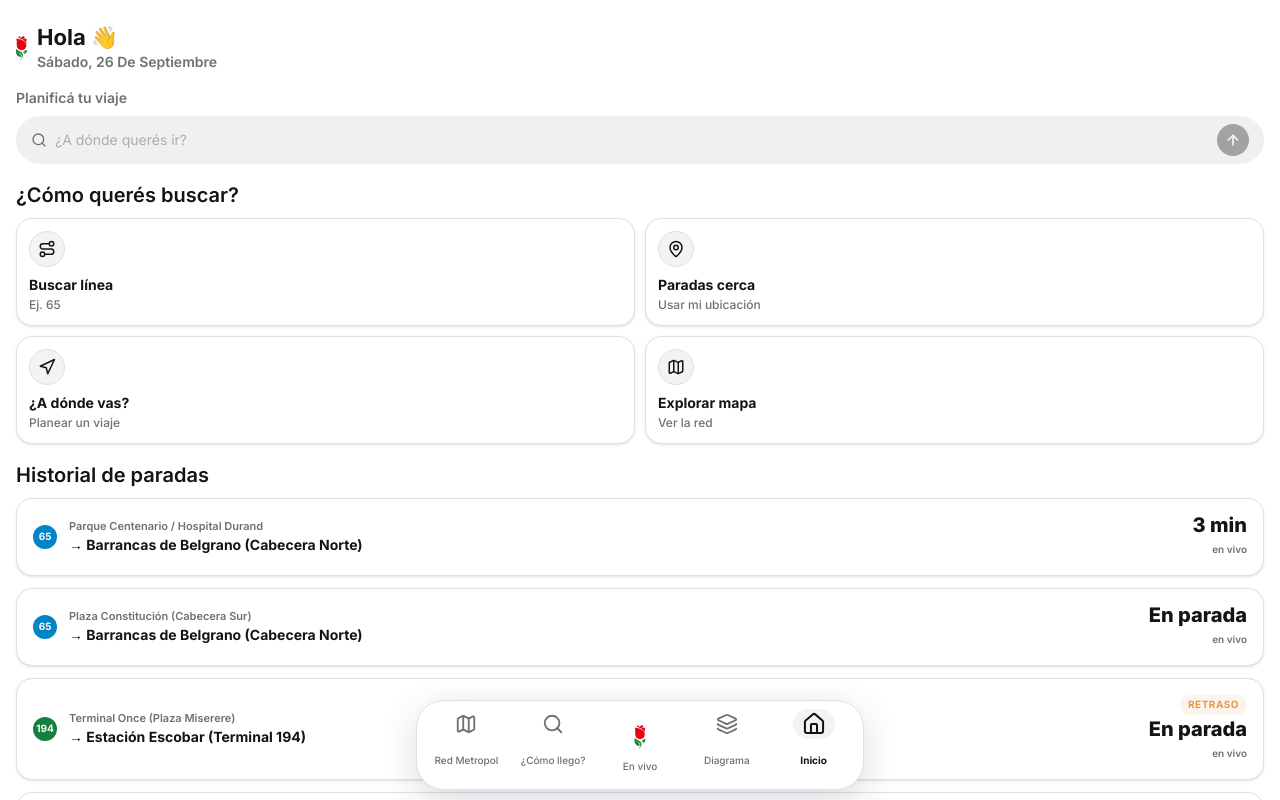
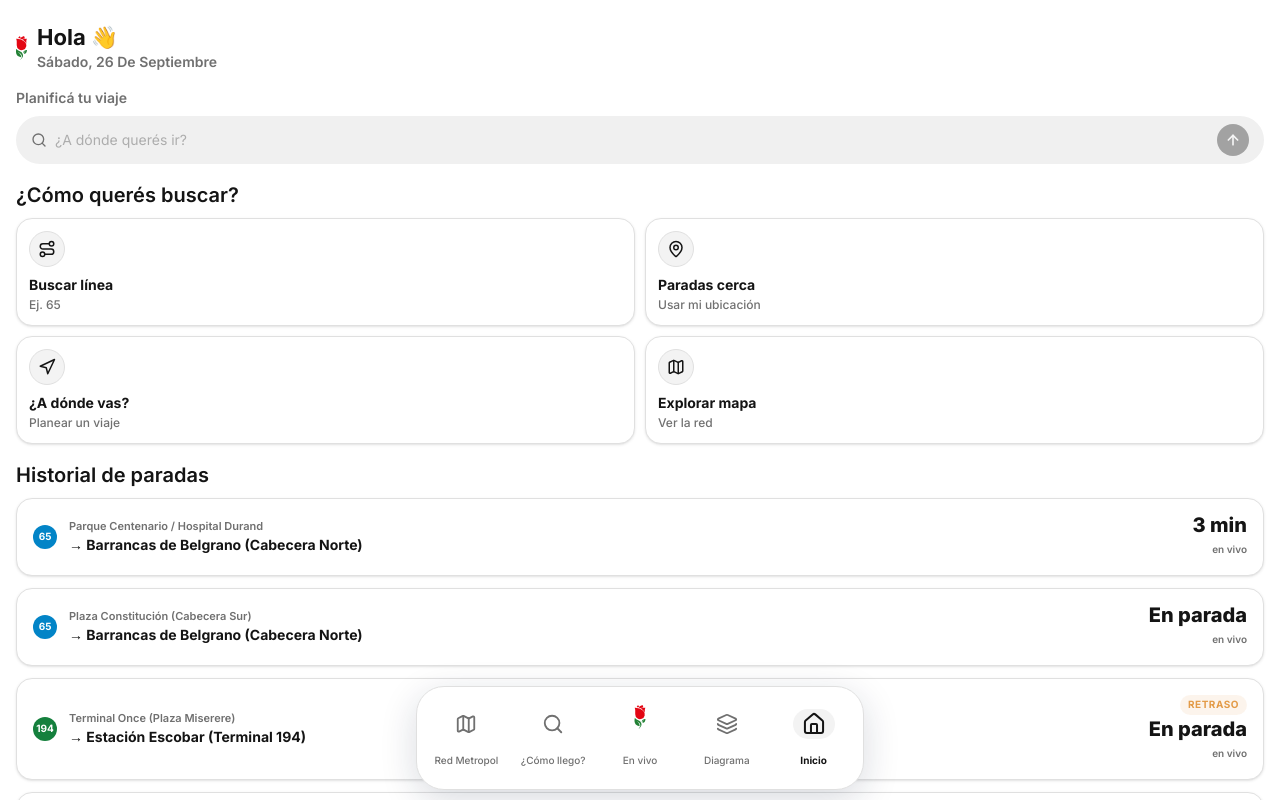
Before and after one commit to adriangmrraa/demobondisok, a Next.js app: page /inicio in a window 1280 px wide. Built offline with nearby package versions, Linux system fonts and the light colour scheme.

Commit message:
fix(nav): alinear rosa y labels del bottom nav en una sola linea base

```diff
--- a/src/components/ui/bottom-nav.tsx
+++ b/src/components/ui/bottom-nav.tsx
@@ -16,12 +16,14 @@ import type { ArrivalPhase } from '@/lib/trip-map-navigation';
  *   │ [🏠 Inicio] [🗺️ Red Metro] [🔍 ¿Cómo?] [📊 Diagrama] [🌹 En vivo] │
  *   └────────────────────────────────────────────────────────────────────┘
  *
- * Layout: grid-cols-5 con cada item del mismo ancho. El item 5 (En vivo)
- * usa la Rosa como ícono distintivo, con un círculo de marca y label
- * "En vivo" abajo. La Rosa mantiene los 3 comportamientos legacy
- * (un toque, doble tap, color según arrivalPhase) vía onClick handler
- * con detección de doble tap. NO hay absolute positioning ni FAB
- * elevado (eso descuadraba el grid en mobile portrait 360dp).
+ * Layout: grid-cols-5 con cada item del mismo ancho. Los 5 items comparten
+ * el MISMO esqueleto vertical: justify-end + gap-1.5 + pb-1 (todo anclado al
+ * fondo de la celda) y el MISMO label (min-h-[24px], centrado) — así los
+ * textos quedan en una sola línea base. El slot de ícono normal mide 30px
+ * (px-2.5 py-1) y el círculo de la Rosa 44px (w-11 h-11): bases alineadas,
+ * y la Rosa sobresale 14px hacia arriba (centro 7px arriba) — el efecto FAB
+ * se logra por geometría, NO por absolute positioning ni transform (eso
+ * descuadraba el grid en mobile portrait 360dp).
  *
  * Cada item navega a su propia ruta:
  *   - Inicio → /inicio
@@ -72,14 +74,18 @@ function BottomNavSkeleton() {
       role="navigation"
     >
       <div className="max-w-[420px] sm:max-w-md mx-auto pointer-events-auto">
-        <div className="min-h-[64px] rounded-[28px] border border-hairline bg-canvas shadow-[0_10px_36px_rgba(16,29,61,0.16)] grid grid-cols-5 items-center px-1.5 py-1.5">
+        <div className="min-h-[76px] rounded-[28px] border border-hairline bg-canvas shadow-[0_10px_36px_rgba(16,29,61,0.16)] grid grid-cols-5 items-stretch px-1.5 pt-2 pb-3">
           {[Home, Map, Search, Layers, MapPin].map((Icon, i) => (
             <div
               key={i}
-              className="flex flex-col items-center justify-center h-full text-text-muted"
+              className="flex flex-col items-center justify-end h-full gap-1.5 pb-1 px-0.5 text-text-muted"
             >
-              <Icon className="w-5 h-5 mb-0.5 shrink-0" />
-              <span className="text-[10px] leading-none font-medium">...</span>
+              <div className="flex items-center justify-center px-2.5 py-1 rounded-full">
+                <Icon className="w-[22px] h-[22px] shrink-0" />
+              </div>
+              <span className="text-[10px] leading-[1.15] text-center line-clamp-2 max-w-full px-1 mt-1 min-h-[24px] flex items-center justify-center">
+                ...
+              </span>
             </div>
           ))}
         </div>
@@ -268,7 +274,7 @@ function RoseNavItem({
       data-active={active}
       onClick={handleClick}
       className={cn(
-        'flex flex-col items-center justify-center h-full rounded-2xl transition-all duration-200 active:scale-95 touch-manipulation min-w-0',
+        'group flex flex-col items-center justify-end h-full gap-1.5 pb-1 rounded-2xl transition-all duration-200 active:scale-95 touch-manipulation min-w-0 px-0.5',
         'focus-visible:outline-none focus-visible:ring-2 focus-visible:ring-ink',
         active ? 'text-ink' : 'text-text-muted hover:text-ink',
       )}
@@ -292,8 +298,8 @@ function RoseNavItem({
       </div>
       <span
         className={cn(
-          'text-[10px] leading-none mt-0.5 truncate max-w-full px-0.5',
-          active ? 'font-bold' : 'font-medium',
+          'text-[10px] leading-[1.15] text-center whitespace-normal line-clamp-2 max-w-full px-1 mt-1 min-h-[24px] flex items-center justify-center',
+          active ? 'font-bold text-ink' : 'font-medium text-text-muted',
         )}
       >
         {label}
```
